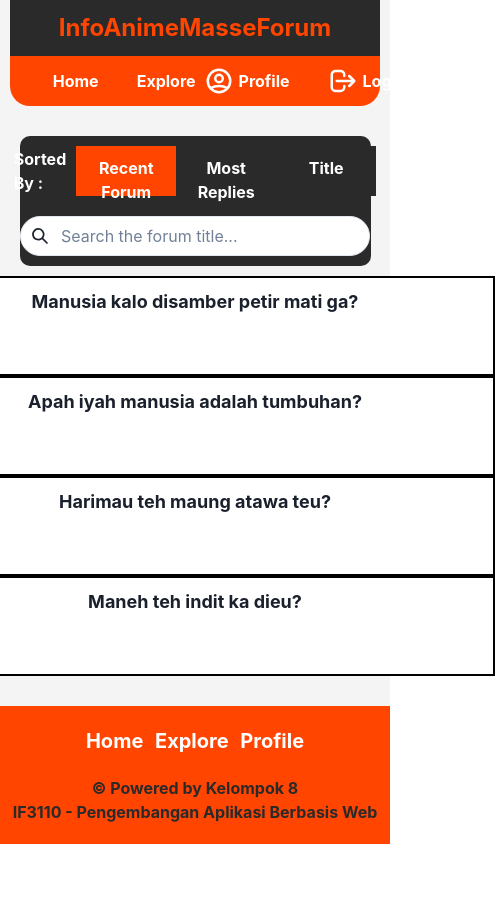
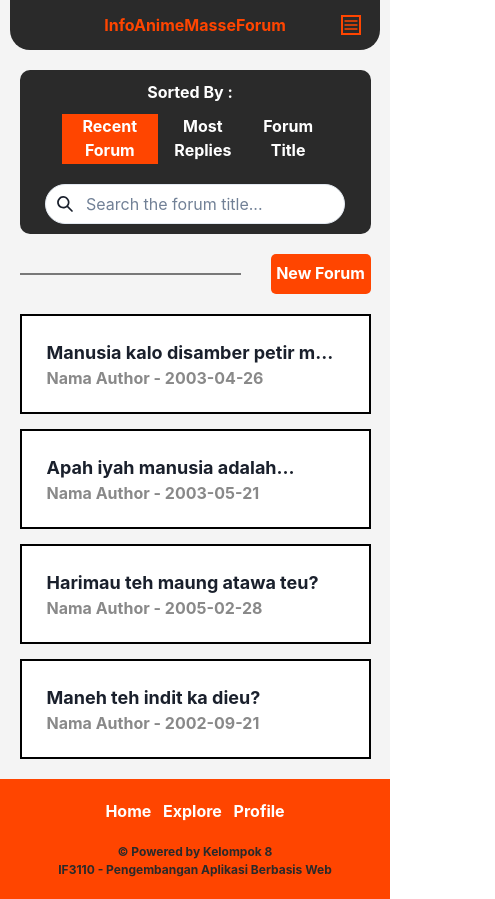
Before and after one commit to Gulilil/IF3110-Tugas-Besar-2-WBD_SPA, a React (Create React App) app: page /forum in a window 390 px wide. Shown: the whole page, 495 px wide, since content can reach past the window. Before the commit the page ends 844 px from the top, so only its background shows below. Built offline with nearby package versions, Linux system fonts and the light colour scheme.

Commit message:
feat: popups and responsive designs

```diff
--- a/src/comps/Footer.tsx
+++ b/src/comps/Footer.tsx
@@ -25,7 +25,7 @@ export const Footer = () => {
         alignItems={"center"}
         color={"white"}
         fontWeight={"bold"}
-        fontSize={"20px"}
+        fontSize={{base: "16px", md:"20px"}}
         gap={"3vw"}
       >
         <Link to="/">
@@ -53,6 +53,8 @@ export const Footer = () => {
         fontWeight={"bold"}
         color={"black_matte"}
         textAlign={"center"}
+        fontSize={{base: "12px", md:"16px"}}
+        px={"20px"}
       >
         © Powered by Kelompok 8 <br />
         IF3110 - Pengembangan Aplikasi Berbasis Web
--- a/src/comps/ForumPost.tsx
+++ b/src/comps/ForumPost.tsx
@@ -14,10 +14,10 @@ export const ForumPost = ({
   width?: string | number;
   headerBgColor?: string;
   text: string;
-  date : string;
+  date: string;
   authorName: string;
   authorImage?: string;
-  post_id : string | number;
+  post_id: string | number;
 }) => {
   return (
     <Flex
@@ -43,7 +43,7 @@ export const ForumPost = ({
       </Flex>
 
       {/* Content */}
-      <Flex flexDir={"row"}>
+      <Flex flexDir={{ base: "column", md: "row" }} w={"full"}>
         {/* Author */}
         <Flex
           padding={"20px"}
@@ -56,7 +56,13 @@ export const ForumPost = ({
           <Text fontWeight={"bold"}> {`Author Name`} </Text>
         </Flex>
         {/* Post Content */}
-        <Flex padding={"20px"} border={"2px black solid"} borderLeft={"none"}>
+        <Flex
+          padding={"20px"}
+          border={"2px black solid"}
+          borderLeft={{ base: "2px black solid", md: "none" }}
+          borderTop = {{base: "none", md: "2px black solid"}}
+          w={"full"}
+        >
           <Text whiteSpace={"pre-line"} textAlign={"justify"}>
             {text}
           </Text>
--- a/src/comps/Navbar.tsx
+++ b/src/comps/Navbar.tsx
@@ -4,8 +4,10 @@ import { useState, useEffect } from "react";
 import { Flex, Text, Box } from "@chakra-ui/react";
 import { HiOutlineLogout, HiOutlineUserCircle } from "react-icons/hi";
 import PopupWithBlackOverlay from "./PopupWithBlackOverlay";
+import { HamburgerIcon } from "@chakra-ui/icons";
+import { Sidebar } from "./Sidebar";
 
-const NavbarLevelHeight = "50px";
+const NAVBAR_LEVEL_HEIGHT = "50px";
 
 const NavbarButtons = ({
   children,
@@ -17,7 +19,7 @@ const NavbarButtons = ({
   return (
     <Flex
       cursor={"pointer"}
-      minHeight={NavbarLevelHeight}
+      minHeight={NAVBAR_LEVEL_HEIGHT}
       justifyContent={"center"}
       alignItems={"center"}
       fontWeight={"bold"}
@@ -41,8 +43,9 @@ const NavbarButtons = ({
 export const Navbar = () => {
   const [navbarPos, setNavbarPos] = useState(0);
   const [logoutPopUp, setLogoutPopup] = useState(false);
+  const [sideBar, setSideBar] = useState(false);
   const location = useLocation();
-  const parentPath = location.pathname.split('/')[1];
+  const parentPath = location.pathname.split("/")[1];
 
   useEffect(() => {
     let prevScrollPosY = window.scrollY;
@@ -62,7 +65,12 @@ export const Navbar = () => {
     };
   });
 
-  if (parentPath === "signup" || parentPath === "login" || parentPath === "reference") return null;
+  if (
+    parentPath === "signup" ||
+    parentPath === "login" ||
+    parentPath === "reference"
+  )
+    return null;
 
   return (
     <Flex
@@ -81,10 +89,14 @@ export const Navbar = () => {
         backgroundColor={"black_matte"}
         color={"red_orange"}
         fontWeight={"bold"}
-        fontSize={"24px"}
+        fontSize={{ base: "16px", md: "24px" }}
         justifyContent={"center"}
         alignItems={"center"}
         paddingY={"10px"}
+        position={"relative"}
+        height={NAVBAR_LEVEL_HEIGHT}
+        borderBottomLeftRadius={{ base: "20px", md: "0px" }}
+        borderBottomRightRadius={{ base: "20px", md: "0px" }}
       >
         <Link to="/">
           <Text cursor={"pointer"} _hover={{ color: "white" }}>
@@ -92,16 +104,27 @@ export const Navbar = () => {
             InfoAnimeMasseForum{" "}
           </Text>
         </Link>
+
+        <HamburgerIcon
+          onClick={() => setSideBar(true)}
+          boxSize={"20px"}
+          display={{ base: "block", md: "none" }}
+          position={"absolute"}
+          right={"5vw"}
+          border={"2px solid"}
+          cursor={"pointer"}
+        />
       </Flex>
 
       {/* Second Navbar */}
       <Flex
+        display={{ base: "none", md: "flex" }}
         justifyContent={"space-between"}
         backgroundColor={"red_orange"}
         py={"10px"}
         px={"10vw"}
         color={"white"}
-        height={NavbarLevelHeight}
+        height={NAVBAR_LEVEL_HEIGHT}
         borderBottomRightRadius={"20px"}
         borderBottomLeftRadius={"20px"}
       >
@@ -131,6 +154,10 @@ export const Navbar = () => {
         </Flex>
       </Flex>
 
+      {/* Sidebar */}
+      <Sidebar open={sideBar} setClose={() => setSideBar(false)} setLogout={() => setLogoutPopup(true)} />
+
+      {/* Logout Confirmation */}
       <PopupWithBlackOverlay
         open={logoutPopUp}
         setClose={() => setLogoutPopup(false)}
@@ -169,7 +196,7 @@ export const Navbar = () => {
               <Text> No </Text>
             </Flex>
 
-            <Link to='/login'>
+            <Link to="/login">
               <Flex
                 cursor={"pointer"}
                 px="20px"
--- /dev/null
+++ b/src/comps/PostForm.tsx
@@ -0,0 +1,96 @@
+import { Flex, Input, Text, Textarea } from "@chakra-ui/react";
+import React, { useState } from "react";
+import PopupWithBlackOverlay from "./PopupWithBlackOverlay";
+import { ButtonComps } from "./ButtonComps";
+
+export const PostForm = ({
+  open,
+  setClose,
+  isForum,
+  initialTitle,
+  initialContent,
+}: {
+  open: boolean;
+  setClose: () => void;
+  isForum: boolean;
+  initialTitle?: string;
+  initialContent?: string;
+}) => {
+  const [titleHolder, setTitleHolder] = useState("");
+  const [contentHolder, setContentHolder] = useState("");
+
+  return (
+    <PopupWithBlackOverlay open={open} setClose={setClose}>
+      <Flex
+        bgColor={"light_gray"}
+        px={"30px"}
+        py={"15px"}
+        borderRadius={"10px"}
+        flexDir={"column"}
+        minW={{ base: "90vw", md: "600px" }}
+        gap={"10px"}
+      >
+        <Text fontWeight={"bold"} textAlign={"center"}>
+          {isForum
+            ? "Add a New Forum"
+            : initialContent || initialTitle
+            ? "Edit a Reply"
+            : "Add a New Reply"}
+        </Text>
+        <Flex flexDir={"column"} gap={"10px"}>
+          <Text fontWeight={"bold"}> Title </Text>
+          <Input
+            placeholder="Type the topic title..."
+            variant={"flushed"}
+            onChange={(e) => setTitleHolder(e.target.value)}
+          />
+        </Flex>
+
+        <Flex flexDir={"column"} gap={"10px"}>
+          <Text fontWeight={"bold"}> Content </Text>
+          <Textarea
+            placeholder="Type your topic to be discussed..."
+            fontWeight={600}
+            maxHeight={"200px"}
+            height={"24px"}
+            resize={"none"}
+            py={3}
+            borderWidth={"2.5px"}
+            borderRadius={"10px"}
+            overflowY="hidden"
+            onChange={(e) => setContentHolder(e.target.value)}
+            sx={{
+              "::-webkit-scrollbar": {
+                width: "5px",
+              },
+              "::-webkit-scrollbar-track": {
+                background: "rgb(68,70,84)",
+              },
+              "::-webkit-scrollbar-thumb": {
+                background: "rgba(217,217,227,.8)",
+              },
+            }}
+            _focus={{
+              borderColor: "#FFFFFF",
+              borderWidth: "0",
+              outline: "none",
+            }}
+            id="textarea"
+          />
+        </Flex>
+
+        <ButtonComps
+          text="Add Forum"
+          bgColor="red_orange"
+          color="white"
+          onClick={() => {}}
+          disabled={
+            isForum
+              ? titleHolder.length === 0 || contentHolder.length === 0
+              : contentHolder.length === 0
+          }
+        />
+      </Flex>
+    </PopupWithBlackOverlay>
+  );
+};
--- /dev/null
+++ b/src/comps/Sidebar.tsx
@@ -0,0 +1,84 @@
+import React from "react";
+import { Flex, Text } from "@chakra-ui/react";
+import { Link } from "react-router-dom";
+import { ButtonComps } from "./ButtonComps";
+
+export const Sidebar = ({
+  open,
+  setClose,
+  setLogout,
+}: {
+  open: boolean;
+  setClose: () => void;
+  setLogout: () => void;
+}) => {
+  return (
+    <Flex>
+      <Flex
+        position={"fixed"}
+        h={"100vh"}
+        w={"100vw"}
+        top={0}
+        left={open ? 0 : "-100vw"}
+        bgColor={"black"}
+        opacity={0.7}
+        transitionDuration={"0.2s"}
+        transitionTimingFunction={"ease-in-out"}
+        onClick={() => setClose()}
+      />
+      <Flex
+        position={"fixed"}
+        top={0}
+        left={open ? 0 : "-350px"}
+        minW={"250px"}
+        width={"50vw"}
+        maxW={"350px"}
+        height={"100vh"}
+        bgColor={"black_matte"}
+        justifyContent={"space-between"}
+        alignItems={"center"}
+        color={"white"}
+        flexDir={"column"}
+        py={"50px"}
+        transitionDuration={"0.4s"}
+        transitionTimingFunction={"ease-in-out"}
+        gap={"50px"}
+      >
+        <Link to="/">
+          <Text
+            fontWeight={"bold"}
+            color={"red_orange"}
+            fontSize={"18px"}
+            onClick={() => setClose()}
+            _hover={{ color: "white" }}
+          >
+            {" "}
+            InfoAnimeMasseForum{" "}
+          </Text>
+        </Link>
+
+        <Flex
+          justifyContent={"center"}
+          alignItems={"center"}
+          flexDir={"column"}
+          gap={"30px"}
+          fontSize={"18px"}
+          fontWeight={"bold"}
+          padding={"20px"}
+        >
+          <Link to="/">
+            <Text onClick={() => setClose()}> Home </Text>
+          </Link>
+          <Link to="/forum">
+            <Text onClick={() => setClose()}> Explore </Text>
+          </Link>
+          <Link to="/profile">
+            <Text onClick={() => setClose()}> Profile </Text>
+          </Link>
+        </Flex>
+
+        <ButtonComps text="Logout" color="white" bgColor="red_orange" onClick={() => setLogout()}/>
+      </Flex>
+    </Flex>
+  );
+};
--- a/src/pages/ForumDetailPage.tsx
+++ b/src/pages/ForumDetailPage.tsx
@@ -24,7 +24,7 @@ export default function ForumDetailPage() {
     >
       <Text fontWeight={"bold"} fontSize={"24"}>
         {" "}
-        {`ForumDetailPage wth ID : ${id}`}{" "}
+        {`ForumDetailPage with ID : ${id}`}{" "}
       </Text>
 
       {/* Main Content */}
--- a/src/pages/ForumListPage.tsx
+++ b/src/pages/ForumListPage.tsx
@@ -2,7 +2,6 @@ import React, { useState } from "react";
 import {
   Flex,
   Wrap,
-  WrapItem,
   Text,
   Input,
   InputGroup,
@@ -11,12 +10,15 @@ import {
 import { ForumData } from "../dummy/AllData";
 import { Link } from "react-router-dom";
 import { SearchIcon } from "@chakra-ui/icons";
+import { ButtonComps } from "../comps/ButtonComps";
+import { PostForm } from "../comps/PostForm";
 
-const SORT_OPTION = ["Recent Forum", "Most Replies", "Title"];
+const SORT_OPTION = ["Recent Forum", "Most Replies", "Forum Title"];
 const OPTION_HEIGHT = "50px";
 
 export default function ForumListPage() {
   const [sortBy, setSortBy] = useState("Recent Forum");
+  const [newForumPopup, setNewForumPopup] = useState(false);
 
   const handleSortBy = (sort: string) => {
     setSortBy(sort);
@@ -26,15 +28,16 @@ export default function ForumListPage() {
       flexDir={"column"}
       justifyContent={"center"}
       alignItems={"center"}
+      w={"90%"}
+      py={"20px"}
+      gap={"20px"}
+    >
+      {/* Options */}
+      <Flex
         w={"full"}
-      py={"20px"}
-    >
-      <Flex
-        w={"90%"}
-        flexDir={{base:"column", lg:"row"}}
+        flexDir={{ base: "column", lg: "row" }}
         bgColor={"black_matte"}
         minHeight={OPTION_HEIGHT}
-        mb={"10px"}
         justifyContent={"space-between"}
         alignItems={"center"}
         px={"5vh"}
@@ -42,11 +45,18 @@ export default function ForumListPage() {
         borderRadius={"10px"}
         gap={"20px"}
       >
-        <Flex color={"white"} justifyContent={"center"} alignItems={"center"}>
+        <Flex
+          color={"white"}
+          gap={{ base: "10px", md: "0px" }}
+          flexDir={{ base: "column", md: "row" }}
+          justifyContent={"center"}
+          alignItems={"center"}
+        >
           <Text fontWeight={"bold"} mr={"10px"}>
             {" "}
             Sorted By :{" "}
           </Text>
+          <Flex justifyContent={"space-between"} alignItems={"center"}>
             {SORT_OPTION.map((item) => {
               return (
                 <Text
@@ -54,12 +64,13 @@ export default function ForumListPage() {
                   color={"white"}
                   bgColor={item === sortBy ? "red_orange" : "black_matte"}
                   height={OPTION_HEIGHT}
-                minW={"100px"}
+                  minW={{ base: "0px", md: "100px" }}
                   textAlign={"center"}
                   cursor={"pointer"}
                   transitionDuration={"0.2s"}
                   transitionTimingFunction={"ease-in-out"}
-                padding={"10px"}
+                  px={{ base: "5px", md: "10px" }}
+                  py={{base: "0px", md: "10px"}}
                   onClick={() => handleSortBy(item)}
                   _hover={{
                     color: item === sortBy ? "white" : "red_orange",
@@ -72,11 +83,12 @@ export default function ForumListPage() {
               );
             })}
           </Flex>
+        </Flex>
 
-        <Flex >
+        <Flex>
           <InputGroup>
             <Input
-              width={"350px"}
+              width={{ base: "300px", md: "350px" }}
               bgColor={"white"}
               borderRadius={"20px"}
               placeholder="Search the forum title..."
@@ -87,41 +99,76 @@ export default function ForumListPage() {
           </InputGroup>
         </Flex>
       </Flex>
+
+      <Flex
+        flexDir={"row"}
+        w={"full"}
+        justifyContent={"start"}
+        alignItems={"center"}
+        gap={"30px"}
+      >
+        <Flex w={"full"} h={"2px"} bgColor={"#787878"} />
+        <ButtonComps
+          text="New Forum"
+          bgColor="red_orange"
+          color="white"
+          onClick={() => {setNewForumPopup(true)}}
+        />
+      </Flex>
+
+      <Wrap justify={"center"} spacing={"15px"} w={"full"}>
         {ForumData.map((data) => {
           return (
             <Link to={data.id.toString()}>
               <Flex
-              w={"600px"}
+                w={{ base: "90vw", md: "40vw" }}
                 h={"100px"}
                 backgroundColor={"white"}
                 cursor={"pointer"}
                 border={"2px black solid"}
                 transitionDuration={"0.2s"}
                 transitionTimingFunction={"ease-in-out"}
-              p={"10px"}
+                justifyContent={"center"}
+                py={"10px"}
+                px={"25px"}
+                flexDir={"column"}
                 _hover={{
                   borderRadius: "15px",
                   transitionDuration: "0.2s",
                   transitionTimingFunction: "ease-in-out",
                   shadow: "xl",
-                width: "640px",
-                height: "120px",
-                zIndex : "2",
+                  zIndex: "2",
                 }}
               >
                 <Text
                   w={"full"}
-                textAlign={"center"}
+                  textAlign={"left"}
                   fontWeight={"bold"}
                   fontSize={"18px"}
+                  noOfLines={1}
                 >
                   {" "}
                   {data.title}{" "}
+                </Text>
+
+                <Text
+                  w={"full"}
+                  textAlign={"left"}
+                  fontWeight={"bold"}
+                  fontSize={"16px"}
+                  color={"#898989"}
+                  noOfLines={1}
+                >
+                  {`Nama Author - ` + data.created_at}
                 </Text>
               </Flex>
             </Link>
           );
         })}
+      </Wrap>
+
+      {/* New Forum Popup */}
+      <PostForm open={newForumPopup} setClose={() => setNewForumPopup(false)} isForum={true}/>
     </Flex>
   );
 }
--- a/src/pages/ProfilePage.tsx
+++ b/src/pages/ProfilePage.tsx
@@ -23,8 +23,8 @@ export default function ProfilePage() {
   const [validPassword, setValidPassword] = useState(false);
 
   const handleEditSubmit = () => {
-
-  }
+    setEditPopup(false);
+  };
 
   const checkUsername = (e: React.ChangeEvent<HTMLInputElement>) => {
     setUsernameHolder(e.target.value);
@@ -44,49 +44,75 @@ export default function ProfilePage() {
     }
   };
 
-
   return (
     <Flex
-      flexDir={"row"}
+      flexDir={{ base: "column", md: "row" }}
       justifyContent={"center"}
       alignItems={"center"}
       gap={"32px"}
       border={"2px solid black"}
       py={"30px"}
       px={"50px"}
+      my={"20px"}
     >
       <ImageComps
         width={PROFILE_PIC_SIZE}
         height={PROFILE_PIC_SIZE}
         rounded="full"
       />
-      <Box backgroundColor={"black_matte"} minH={"250px"} minW={"3px"} />
-      <Flex flexDir={"column"} gap="10px">
+
+      <Box
+        backgroundColor={"black_matte"}
+        minH={{ base: "3px", md: "250px" }}
+        minW={{base: "full", md:"3px"}}
+      />
+
+      <Flex flexDir={"column"} gap="10px" justifyContent={{base: 'center', md: "start"}} textAlign={{base:'center', md:"left"}}>
         <Text fontSize={"24px"} fontWeight={"bold"}>
           {" "}
           {`Username`}{" "}
         </Text>
-        <Text> {`User ID : ..`}</Text>
+        <Text> {`User ID: ..`}</Text>
 
-        <Text> {`Points : `}</Text>
+        <Text> {`Points: `}</Text>
+
+        <Text> {`Follower Counts: `}</Text>
         <ButtonComps
           text="Edit Profile"
           bgColor="blue_cobalt"
           color="white"
           onClick={() => setEditPopup(true)}
         />
+
+        {/* <ButtonComps
+          text="Follow"
+          bgColor="blue_cobalt"
+          color="white"
+          onClick={() => setEditPopup(true)}
+        />
+
+        <ButtonComps
+          text="Unfollow"
+          bgColor="yellow_golden"
+          color="white"
+          onClick={() => setEditPopup(true)}
+        /> */}
+
         <Link to="/reference">
           <ButtonComps text="Link Account" bgColor="red_orange" color="white" />
         </Link>
       </Flex>
 
-
-
       <PopupWithBlackOverlay
         open={editPopup}
         setClose={() => setEditPopup(false)}
       >
-        <Flex flexDir={"column"} backgroundColor={"white"} padding={"20px"} gap={"20px"}>
+        <Flex
+          flexDir={"column"}
+          backgroundColor={"white"}
+          padding={"20px"}
+          gap={"20px"}
+        >
           <Text mx={"auto"} fontWeight={"bold"} fontSize={"24px"}>
             {" "}
             Edit Profile{" "}
```
Also changed, not shown: src/pages/ReferencePage.tsx (+14 -47 lines). Lines whose indentation alone changed are shown as unchanged.
